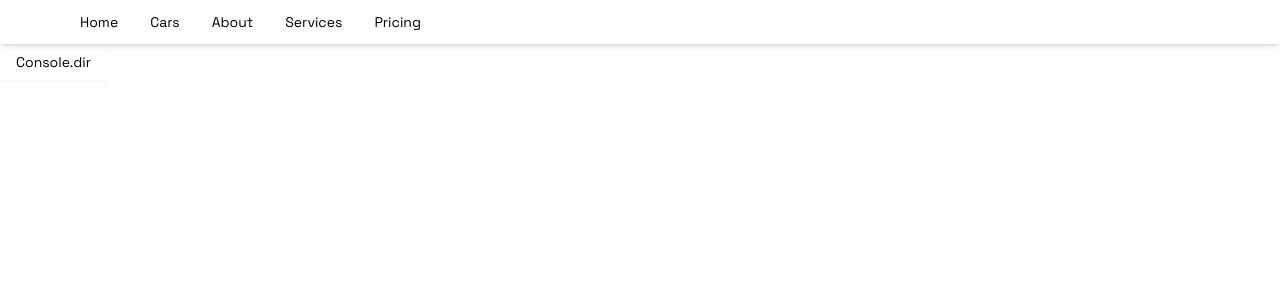
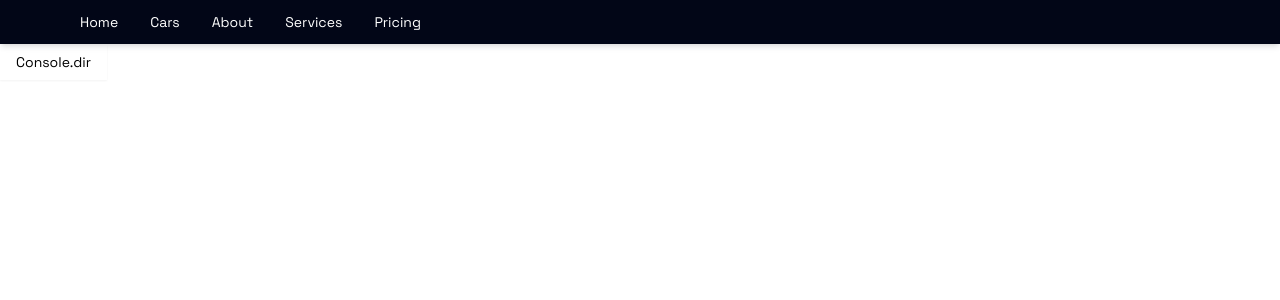
Before and after one commit to devalentineomonya/Car-Rential-Website-Next-TS-Hono-React-Shadcn, a Next.js app: page / in a window 1280 px wide. Shown: the top 300 px of the page. Built offline with nearby package versions, Linux system fonts and the light colour scheme.

Commit message:
Change to shadcn navbar

```diff
--- a/app/layout.tsx
+++ b/app/layout.tsx
@@ -2,7 +2,7 @@ import type { Metadata } from "next";
 import { Space_Grotesk } from "next/font/google";
 // import {  ClerkProvider} from '@clerk/nextjs'
 import "./globals.css";
-import Navbar from "@/components/common/Navbar/NavbarDesktop";
+import NavbarMain from "@/components/common/Navbar/NavbarDesktop";
 const grotesk = Space_Grotesk({
   weight: ["400", "700"],
   style: ["normal"],
@@ -25,7 +25,7 @@ export default function RootLayout({
 
     <html lang="en">
       <body className={`${grotesk.className} antialiased relative`}>
-        <Navbar />
+        <NavbarMain />
         {children}
       </body>
     </html>
--- /dev/null
+++ b/components/common/Navbar/NavbarCenter.tsx
@@ -0,0 +1,16 @@
+import React from "react";
+import MainLayout from "../layouts/MainLayout";
+
+const NavbarCenter = () => {
+  return (
+    <header className="bg-white text-slate-950 h-32">
+      <MainLayout>
+        <div className=" w-full flex items-center justify-center">
+          hello
+        </div>
+      </MainLayout>
+    </header>
+  );
+};
+
+export default NavbarCenter;
--- a/components/common/Navbar/NavbarDesktop.tsx
+++ b/components/common/Navbar/NavbarDesktop.tsx
@@ -11,7 +11,7 @@ import { navigationLinks } from "./navigationLinks";
 import Link from "next/link";
 const Navbar = () => {
   return (
-    <header className="h-11  w-full sticky top-0 shadow-md flex items-center">
+    <header className="h-11  w-full sticky top-0 shadow-md flex items-center bg-slate-950 text-white">
       <MainLayout>
         <div className=" h-full flex justify-start items-center ">
           <NavigationMenu>
--- a/components/common/Navbar/NavbarHeader.tsx
+++ b/components/common/Navbar/NavbarHeader.tsx
@@ -1,17 +1,18 @@
-import React from 'react'
-import MainLayout from '../layouts/MainLayout'
-import Link from "next/link"
+import React from "react";
+import MainLayout from "../layouts/MainLayout";
+import Link from "next/link";
 const NavbarHeader = () => {
   return (
-   <MainLayout>
-    <header className="h-10 w-full flex items-center justify-between">
-        <div className='text-sm '>
+    <header className="bg-slate-950 text-white h-10 ">
+      <MainLayout>
+        <div className="w-full flex items-center justify-between">
+          <div className="text-sm ">
             <Link href="/faq">FAQ&apos;s</Link>
+          </div>
+        </div>
+      </MainLayout>
+    </header>
+  );
+};
 
-        </div>
-    </header>
-   </MainLayout>
-  )
-}
-
-export default NavbarHeader
+export default NavbarHeader;
--- a/components/common/Navbar/NavbarMain.tsx
+++ b/components/common/Navbar/NavbarMain.tsx
@@ -0,0 +1,16 @@
+import React from "react";
+import NavbarHeader from "./NavbarHeader";
+import NavbarDesktop from "./NavbarDesktop";
+import NavbarCenter from "./NavbarCenter";
+
+const NavbarMain = () => {
+  return (
+    <>
+      <NavbarHeader />
+      <NavbarCenter />
+      <NavbarDesktop />
+    </>
+  );
+};
+
+export default NavbarMain;
```
